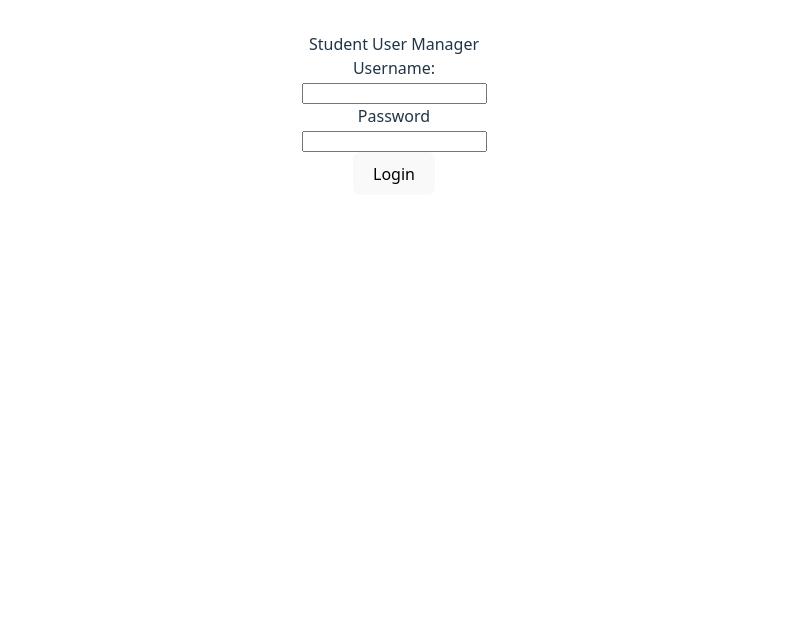
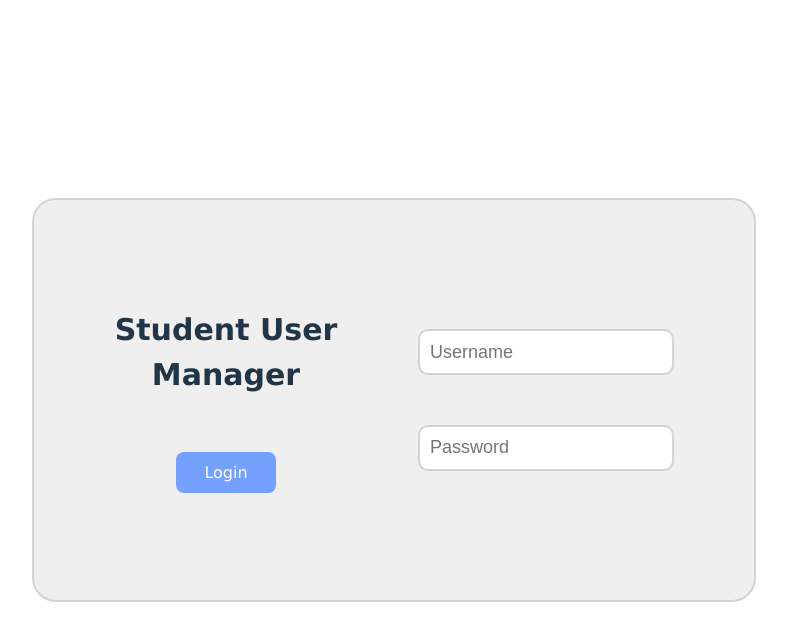
Before and after one commit to Adaminoo/Capstone, a React (Vite) app in the folder client/: page / in a window 1280 px wide. Shown: the top 640 px of the page, without its empty margins (246-1033 px from the left). Built offline with nearby package versions, Linux system fonts and the light colour scheme; no server answers.

Commit message:
login page styled

```diff
--- a/client/src/App.jsx
+++ b/client/src/App.jsx
@@ -74,16 +74,15 @@ function App() {
   if (!status) {
     return (
       <div className='login'>
-            <div>
-          <div className='title'>Student User Manager</div>
-
-              <div>Username: </div>
-            <input id='loginUsername'></input>
-            <div>Password</div>
-            <input id='loginPassword'></input>
-            </div>
-            <button onClick={handleLogin}>Login</button>
-          </div>
+        <div className='loginLeft'>
+          <div className='loginTitle'>Student User Manager</div>
+          <button className='loginButton' onClick={handleLogin}>Login</button>
+        </div>
+        <div className='loginRight'>
+          <input className='loginInput' id='loginUsername' placeholder='Username'></input>
+          <input className='loginInput' id='loginPassword' placeholder='Password'></input>
+        </div>
+      </div>
     )
   }
 
--- a/client/src/index.css
+++ b/client/src/index.css
@@ -2,8 +2,6 @@
   font-family: system-ui, Avenir, Helvetica, Arial, sans-serif;
   line-height: 1.5;
   font-weight: 400;
-
-
   font-synthesis: none;
   text-rendering: optimizeLegibility;
   -webkit-font-smoothing: antialiased;
@@ -12,9 +10,10 @@
 
 
 body {
+  font-family:Verdana, Geneva, Tahoma, sans-serif;
   margin: 0;
   display: flex;
-  /*place-items: center;*/
+  place-items: center;
   min-width: 320px;
   min-height: 100vh;
 }
@@ -54,3 +53,49 @@ button:focus-visible {
     background-color: #f9f9f9;
   }
 }
+
+.login {
+  background-color:#efefef;
+  display:flex;
+  border-radius: 24px;
+  width:720px;
+  height:400px;
+  border: solid 2px lightgray;
+}
+
+.loginLeft, .loginRight {
+  padding:80px;
+  display:flex;
+  flex-direction: column;
+}
+
+.loginLeft {
+  padding-right:40px;
+  justify-content: space-around;
+  align-items: center;
+}
+
+.loginRight {
+  padding-left:40px;
+  justify-content: space-evenly;
+}
+
+.loginTitle {
+  font-size: 30px;
+  font-weight:bold;
+}
+
+.loginButton {
+  background-color: #74a0ff;
+  color:white;
+  width:100px;
+}
+
+.loginInput {
+  width:240px;
+  height:40px;
+  font-size:18px;
+  padding-left:10px;
+  border:solid 2px lightgray;
+  border-radius:10px;
+}
```
